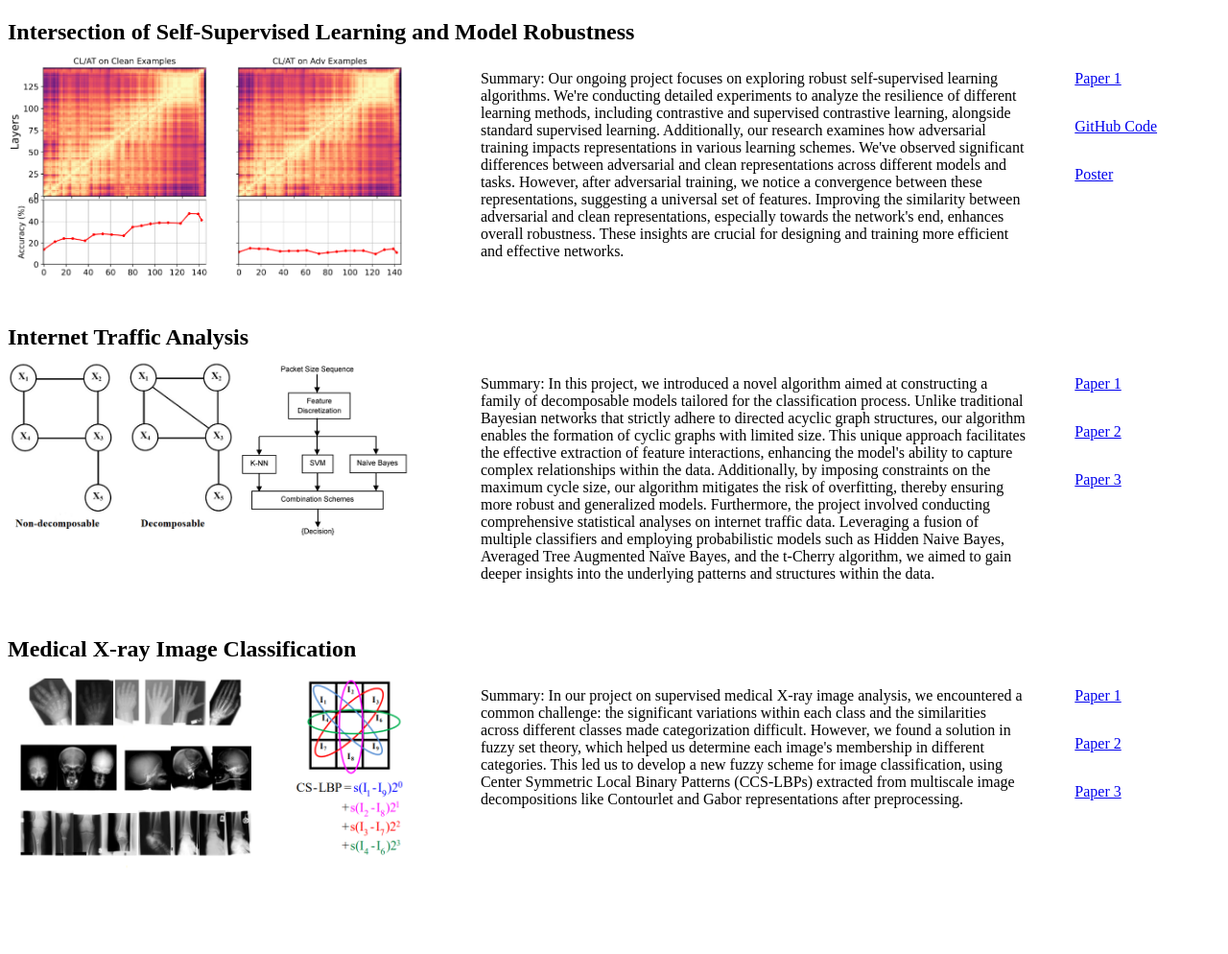
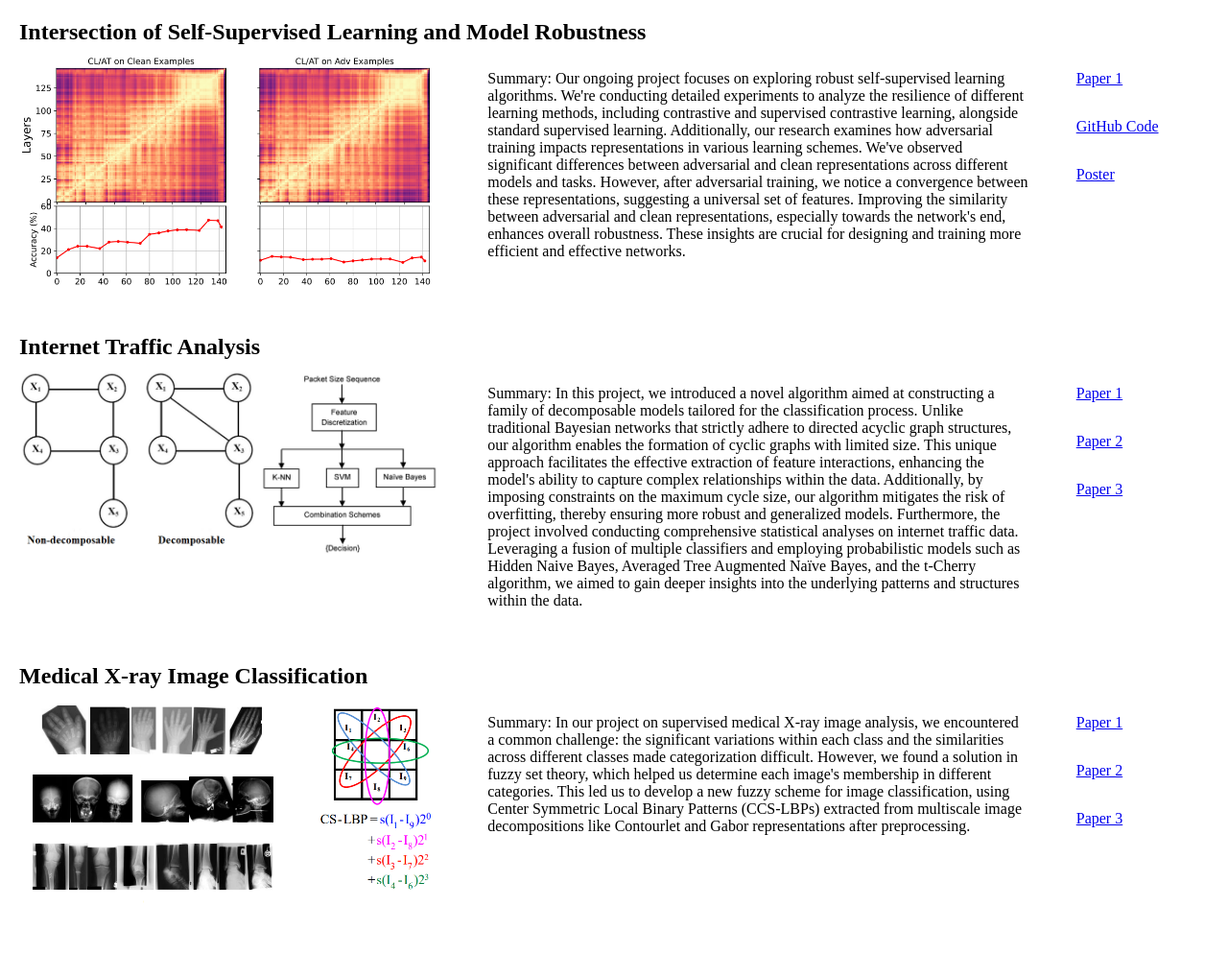
Before and after one commit to gh-fatima/gh-fatima.github.io, a Jekyll site: the page publications.html, which Jekyll copies as it is, in a window 1280 px wide. Shown: the whole page at 96% size. Built offline with Jekyll 4.4.1, drawn with Linux system fonts in a browser that asks for light colours; before the commit the page ends 957 px from its top, so only the background shows below that.

Commit message:
Update publications.html

```diff
--- a/publications.html
+++ b/publications.html
@@ -5,6 +5,9 @@
     <meta name="viewport" content="width=device-width, initial-scale=1.0">
     <title>Research Projects</title>
    <style>
+    body {
+        margin-left: 20px; /* Increase the left margin */
+    }
     .research-project {
         margin-bottom: 40px; /* Increase the margin between research projects */
     }
@@ -30,7 +33,7 @@
         margin-right: 0; /* No margin for links */
     }
     .project-section img {
-        max-width: 95%;
+        max-width: 100%;
         height: auto;
     }
     /* Align links vertically */
```
